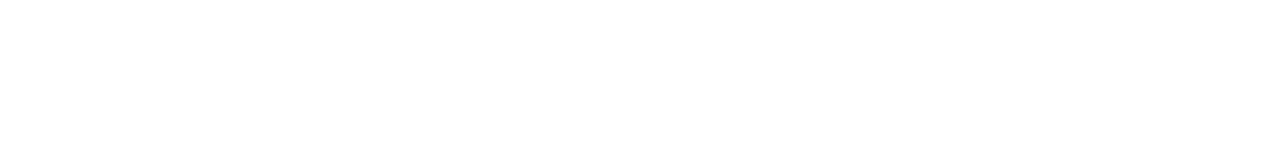
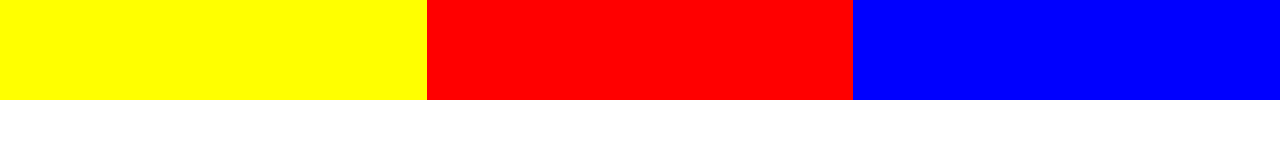
Before and after one commit to abdulsami822/hosting-website, a plain HTML site: page index.html in a window 1280 px wide. Drawn offline with Linux system fonts and the light colour scheme.

Commit message:
build the grids.

```diff
--- a/css/index.css
+++ b/css/index.css
@@ -414,3 +414,19 @@ a {
     font-size: 1.6rem;
   }
 }
+
+.grid {
+  display: grid;
+}
+
+@media (min-width: 768px) {
+  .grid-cols-2 {
+    grid-template-columns: repeat(2, 1fr);
+  }
+}
+
+@media (min-width: 1024px) {
+  .grid-cols-3 {
+    grid-template-columns: repeat(3, 1fr);
+  }
+}
--- a/index.html
+++ b/index.html
@@ -14,5 +14,11 @@
     <link rel="stylesheet" href="css/normalize.css" />
     <title>Hostingify</title>
   </head>
-  <body></body>
+  <body>
+    <div class="grid grid-cols-2 grid-cols-3">
+      <div style="height: 100px; background: yellow"></div>
+      <div style="height: 100px; background: red"></div>
+      <div style="height: 100px; background: blue"></div>
+    </div>
+  </body>
 </html>
```
Also changed, not shown: components/grids.html (added, +5 -0 lines).
